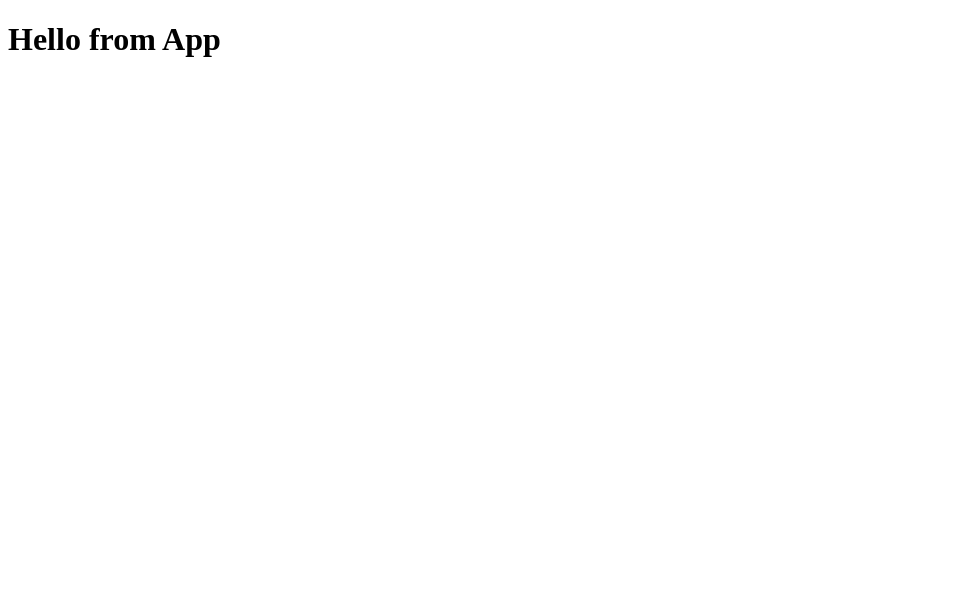
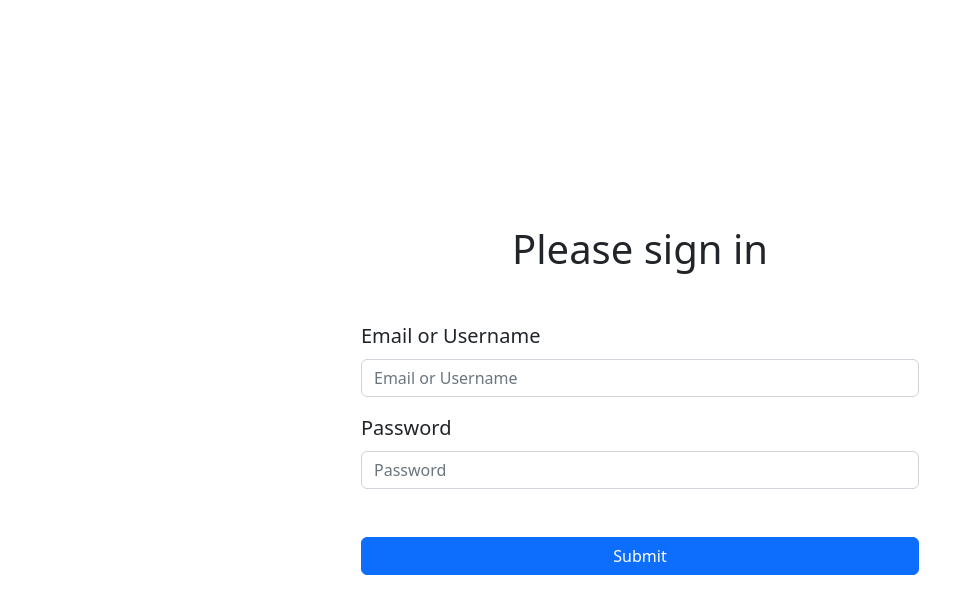
Before and after one commit to a-fink/authenticate-me, a React (Create React App) app in the folder frontend/: page /login in a window 1280 px wide. Shown: the top 614 px of the page, without its empty margins (0-974 px from the left). Built offline with nearby package versions, Linux system fonts and the light colour scheme; no server answers.

Commit message:
login form component added, currently correctly alerts whether login succeeded or failed, add logic for redirecting to correct page after login, and redirect before login component renders if user already exitst

```diff
--- a/frontend/public/index.html
+++ b/frontend/public/index.html
@@ -9,7 +9,6 @@
       name="description"
       content="Web site created using create-react-app"
     />
-    <link rel="apple-touch-icon" href="%PUBLIC_URL%/logo192.png" />
     <!--
       manifest.json provides metadata used when your web app is installed on a
       user's mobile device or desktop. See https://developers.google.com/web/fundamentals/web-app-manifest/
--- a/frontend/src/app/sessionSlice.js
+++ b/frontend/src/app/sessionSlice.js
@@ -26,6 +26,9 @@ export const logInUser = createAsyncThunk('session/login', async userData => {
     let options = {};
     options.method = 'POST';
     options.body = JSON.stringify(userData);
+
+    console.log('in logInUser thunk');
+    console.log(options);
 
     // send the post request, parse the json response received, and return it (will be user object for user that was logged in)
     const response = await csrfFetch('/api/session', options);
--- /dev/null
+++ b/frontend/src/components/LoginFormPage/index.js
@@ -0,0 +1,102 @@
+import { useState } from 'react';
+import { useDispatch } from 'react-redux';
+import { logInUser } from '../../app/sessionSlice';
+import Container from 'react-bootstrap/Container';
+import Form from 'react-bootstrap/Form';
+import Button from 'react-bootstrap/Button';
+import './login-form-page.css';
+
+function LoginFormPage(){
+    // states specific to this component, user entered data, both start as empty string
+    const [credential, setCredential] = useState('');
+    const [password, setPassword] = useState('');
+
+    // state to hold status of login process - idle | pending
+    const [logInStatus, setLogInStatus] = useState('idle');
+
+    // set up the ability to dispatch actions
+    const dispatch = useDispatch();
+
+    // submission handler for the form, prevent default form behavior so we can control what happens
+    const formSubmitHandler = async (event) => {
+        event.preventDefault();
+
+        // if either of the fields are blank, alert the user that they cannot be blank
+        if(credential === '' || password === ''){
+            alert('Please ensure both fields are filled in before submitting.');
+        }
+
+        // provided both have input, we only want to attempt a login if our current status is idle (don't want to try again when already running)
+        else if(logInStatus === 'idle'){
+            // construct the user object we will send to the async login thunk
+            const userData = {};
+            userData.credential = credential;
+            userData.password = password;
+
+            console.log(`before submitting, userData is `, userData);
+
+            try{
+                // set status to pending
+                setLogInStatus('pending');
+                // dispatch login action
+                // unwrap provided by Redux Toolkit & allows us to see fulfilled/rejected status, will throw error on rejected
+                await dispatch(logInUser(userData)).unwrap();
+                // TEMP alert user that login succeeded
+                alert('login successful')
+            }
+            catch(err){
+                // alert the user that the login attempt failed
+                alert('Credentials unable to be verified, please try again');
+                // TEMP - while in dev log the error
+                console.error(err);
+            }
+            finally{
+                // in either case set state of fields back to default empty string & login status back to idle
+                setCredential('');
+                setPassword('');
+                setLogInStatus('idle');
+            }
+        }
+    }
+
+    // change handler for credential input field
+    const credentialChangeHandler = (event) => {
+        setCredential(event.target.value);
+    }
+
+    // change handler for password field
+    const passwordChangeHandler = (event) => {
+        setPassword(event.target.value);
+    }
+
+    return (
+        <Container id='login-container' className='d-grid h-100'>
+            <Form className='w-50' onSubmit={formSubmitHandler}>
+                <h1 className='text-center mb-5'>Please sign in</h1>
+                <Form.Group controlId='formCredential' className='mb-3 fs-5'>
+                    <Form.Label className='label'>Email or Username</Form.Label>
+                    <Form.Control
+                        type='text'
+                        value={credential}
+                        name='credential'
+                        placeholder='Email or Username'
+                        onChange={credentialChangeHandler}
+                    />
+                </Form.Group>
+                <Form.Group controlId='formPassword' className='fs-5'>
+                    <Form.Label className='label'>Password</Form.Label>
+                    <Form.Control
+                        type='password'
+                        value={password}
+                        name='password'
+                        placeholder='Password'
+                        onChange={passwordChangeHandler}
+                    />
+                </Form.Group>
+                <Button className='w-100 mt-5' variant='primary' type='submit'>Submit</Button>
+            </Form>
+        </Container>
+    );
+}
+
+export default LoginFormPage;
--- /dev/null
+++ b/frontend/src/components/LoginFormPage/login-form-page.css
@@ -0,0 +1,8 @@
+#login-container{
+    /* bootstrap is already setting login container to grid, this controls child positioning */
+    place-items: center center;
+}
+
+.warning-disabled{
+    display: none;
+}
--- a/frontend/src/index.css
+++ b/frontend/src/index.css
@@ -1 +1,8 @@
+/* connect bootstrap styling*/
+@import '../node_modules/bootstrap/dist/css/bootstrap.min.css';
+
 /* TODO Add site wide styles */
+body{
+    display: grid;
+    min-height: 100vh;
+}
--- a/frontend/src/index.js
+++ b/frontend/src/index.js
@@ -2,6 +2,7 @@ import React from 'react';
 import ReactDOM from 'react-dom/client';
 import './index.css';
 import App from './App';
+import LoginFormPage from './components/LoginFormPage';
 import { store } from './app/store';
 import { Provider } from 'react-redux';
 import { BrowserRouter, Routes, Route } from 'react-router-dom';
@@ -20,6 +21,8 @@ if(process.env.NODE_ENV !== 'production'){
   window.logOutUser = logOutUser;
 }
 
+
+
 const root = ReactDOM.createRoot(document.getElementById('root'));
 root.render(
   <React.StrictMode>
@@ -27,6 +30,7 @@ root.render(
       <BrowserRouter>
         <Routes>
           <Route path="/*" element={<App />} />
+          <Route path='/login' element={<LoginFormPage />} />
         </Routes>
       </BrowserRouter>
     </Provider>
```
